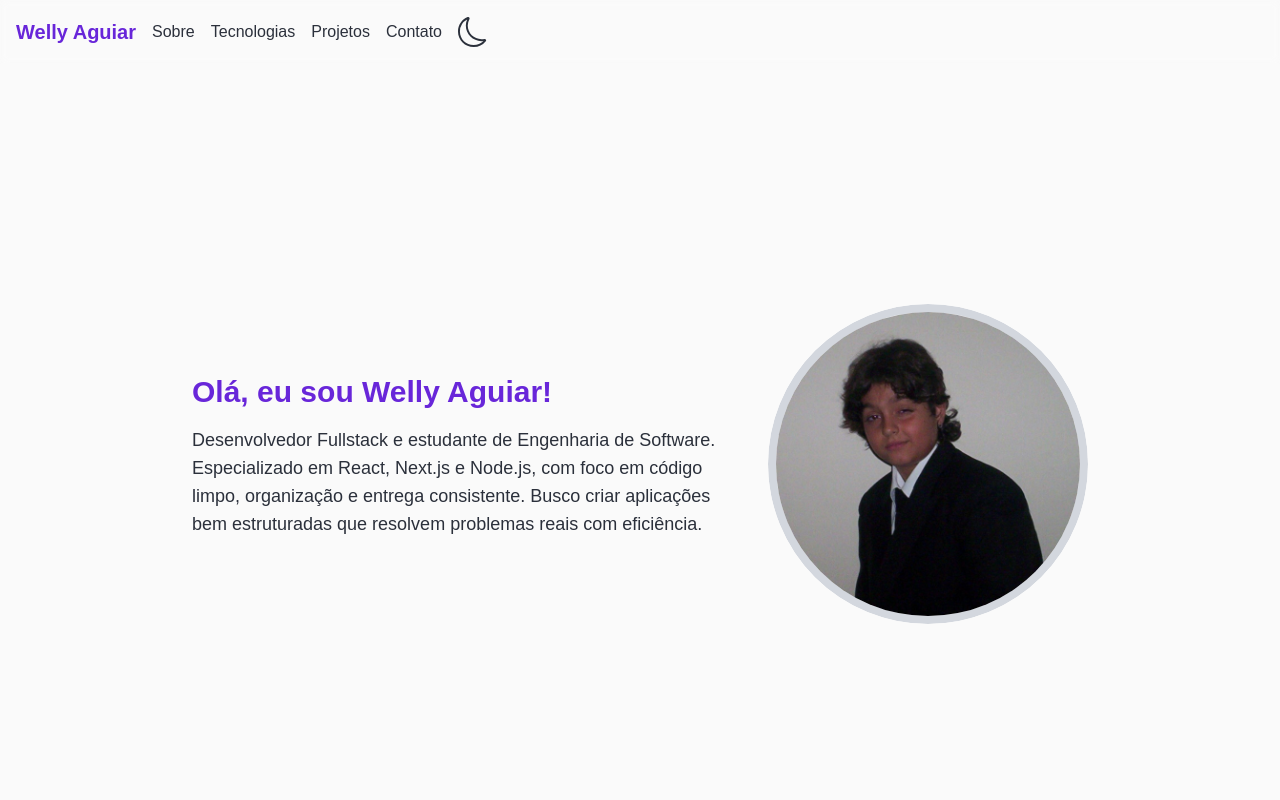
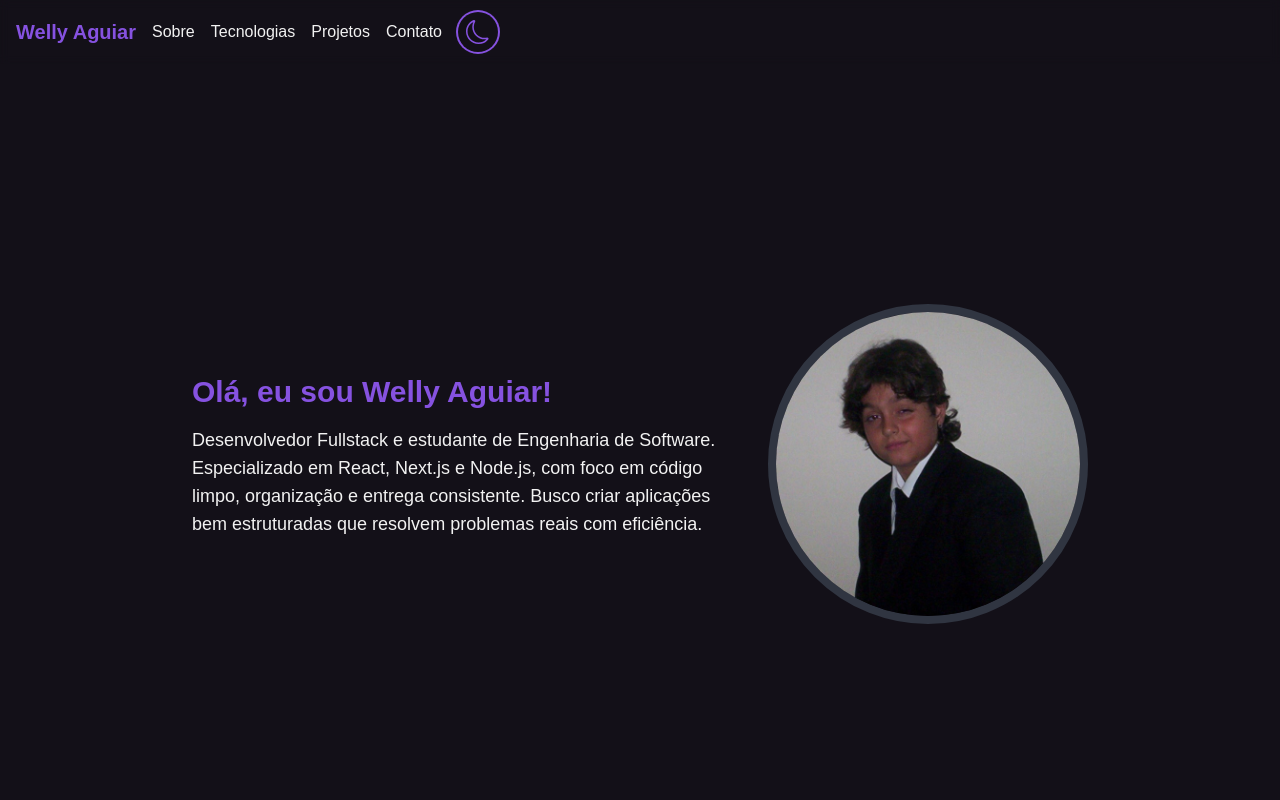
Before and after one commit to WellyAguiar/MyPortfolioNext, a Next.js app: page / in a window 1280 px wide. Both pictures are taken after a click on the button "Alternar tema". Shown: the top 800 px of the page. Built offline with nearby package versions, Linux system fonts and the light colour scheme.

Commit message:
fix: restore navbar visibility and refine hydration logic

```diff
--- a/package.json
+++ b/package.json
@@ -12,6 +12,7 @@
     "bootstrap-icons": "^1.13.1",
     "lucide-react": "^0.510.0",
     "next": "15.3.8",
+    "next-themes": "^0.4.6",
     "react": "^19.0.0",
     "react-dom": "^19.0.0",
     "react-icons": "^5.5.0"
--- a/src/app/layout.js
+++ b/src/app/layout.js
@@ -1,6 +1,7 @@
 import { Geist, Geist_Mono } from "next/font/google";
 import "@/app/globals.css";
 import Header from "@/components/Header/Header";
+import { Providers } from "@/components/Providers";
 
 const geistSans = Geist({
   variable: "--font-geist-sans",
@@ -13,17 +14,35 @@ const geistMono = Geist_Mono({
 });
 
 export const metadata = {
-  title: "Wellynho gameplays",
-  description: "Portfolio do desenvolvedor Welly Aguiar",
+  title: "Welly Aguiar | Desenvolvedor Fullstack",
+  description: "Portfólio de Welly Aguiar, desenvolvedor Fullstack especializado em React, Next.js e Node.js. Estudante de Engenharia de Software focado em soluções eficientes.",
+  keywords: ["Desenvolvedor Fullstack", "React", "Next.js", "Node.js", "Engenharia de Software", "Welly Aguiar"],
+  authors: [{ name: "Welly Aguiar" }],
+  openGraph: {
+    title: "Welly Aguiar | Desenvolvedor Fullstack",
+    description: "Conheça os projetos e a trajetória de Welly Aguiar.",
+    url: "https://seu-dominio.com",
+    siteName: "Portfólio Welly Aguiar",
+    locale: "pt_BR",
+    type: "website",
+  },
+  twitter: {
+    card: "summary_large_image",
+    title: "Welly Aguiar | Desenvolvedor Fullstack",
+    description: "Portfólio de desenvolvimento web e engenharia de software.",
+  },
 };
 
 export default function RootLayout({ children }) {
   return (
-    <html className="dark" lang="pt-BR">
+    <html lang="pt-BR" suppressHydrationWarning>
       <body
         className={`${geistSans.variable} ${geistMono.variable} antialiased`}
       >
-        {children}
+        <Providers>
+          <Header />
+          {children}
+        </Providers>
       </body>
     </html>
   );
--- a/src/app/page.js
+++ b/src/app/page.js
@@ -9,7 +9,6 @@ import Header from "@/components/Header/Header";
 export default function Home() {
   return (
     <>
-      <Header />
       <main className="min-h-screen bg-color-bg text-color-text">
         <About />
         <Stack />
--- a/src/components/About/About.jsx
+++ b/src/components/About/About.jsx
@@ -1,3 +1,5 @@
+import Image from "next/image";
+
 export default function About() {
   return (
     <section
@@ -16,12 +18,14 @@ Especializado em React, Next.js e Node.js, com foco em código limpo, organizaç
 Busco criar aplicações bem estruturadas que resolvem problemas reais com eficiência.
             </p>
           </div>
-          <div className="relative w-64 h-64 md:w-80  md:h-80 rounded-full overflow-hidden group order-1 md:order-2">
-            <a href="https://www.linkedin.com/in/welly-aguiar/" target="_blank">
-              <img
+          <div className="relative w-64 h-64 md:w-80  md:h-80 rounded-full overflow-hidden group order-1 md:order-2 border-8 border-color-border">
+            <a href="https://www.linkedin.com/in/welly-aguiar/" target="_blank" className="block w-full h-full">
+              <Image
                 src="/profilepic.jpg"
                 alt="Welly Aguiar"
-                className="w-full h-full rounded-full object-cover border-8 border-color-border transition-transform duration-500 hover:scale-105 hover:cursor-pointer"
+                fill
+                priority
+                className="object-cover transition-transform duration-500 hover:scale-105 hover:cursor-pointer"
               />
             </a>
           </div>
--- a/src/components/Header/Header.jsx
+++ b/src/components/Header/Header.jsx
@@ -2,16 +2,34 @@
 
 import Link from "next/link";
 import { BsSun, BsMoon } from "react-icons/bs";
-
-import { useState } from "react";
+import { useTheme } from "next-themes";
+import { useEffect, useState } from "react";
 
 export default function Header() {
-  const [isDark, setIsDark] = useState(false);
+  const { theme, setTheme, resolvedTheme } = useTheme();
+  const [mounted, setMounted] = useState(false);
+
+  useEffect(() => {
+    setMounted(true);
+  }, []);
+
+  if (!mounted) {
+    return (
+      <nav className="sticky top-0 z-50 h-[var(--headerheight)] space-x-4 p-4 flex justify-start items-center bg-color-bg/80 backdrop-blur-sm text-color-text">
+        <span className="text-xl text-color-brand font-semibold">Welly Aguiar</span>
+        <span className="opacity-0">Sobre</span>
+        <span className="opacity-0">Tecnologias</span>
+        <span className="opacity-0">Projetos</span>
+        <span className="opacity-0">Contato</span>
+        <div className="w-10 h-10"></div>
+      </nav>
+    );
+  }
 
   const toggleTheme = () => {
-    setIsDark(!isDark);
-    document.documentElement.classList.toggle("dark");
+    setTheme(resolvedTheme === "dark" ? "light" : "dark");
   };
+
   return (
     <nav className="sticky top-0 z-50
     h-[var(--headerheight)]
@@ -35,10 +53,15 @@ export default function Header() {
       <Link href="#contact" className="hover:text-color-brand
     transition-colors ">Contato</Link>
       <button
-        className="p-0  rounded-full hover:scale-110"
+        className="p-2 rounded-full hover:scale-110 transition-transform focus:outline-none focus:ring-2 focus:ring-color-brand"
         onClick={toggleTheme}
+        aria-label="Alternar tema"
       >
-  {isDark ? <BsMoon className="text-3xl" /> : <BsSun className="text-2xl hover:text-color-brand" />}
+        {resolvedTheme === "dark" ? (
+          <BsMoon className="text-2xl text-color-brand" />
+        ) : (
+          <BsSun className="text-2xl hover:text-color-brand" />
+        )}
       </button>
     </nav>
   );
--- /dev/null
+++ b/src/components/Providers.jsx
@@ -0,0 +1,11 @@
+"use client";
+
+import { ThemeProvider } from "next-themes";
+
+export function Providers({ children }) {
+  return (
+    <ThemeProvider attribute="class" defaultTheme="system" enableSystem>
+      {children}
+    </ThemeProvider>
+  );
+}
```
Also changed, not shown: 2 other files (tests, documents, lock files or other folders).
